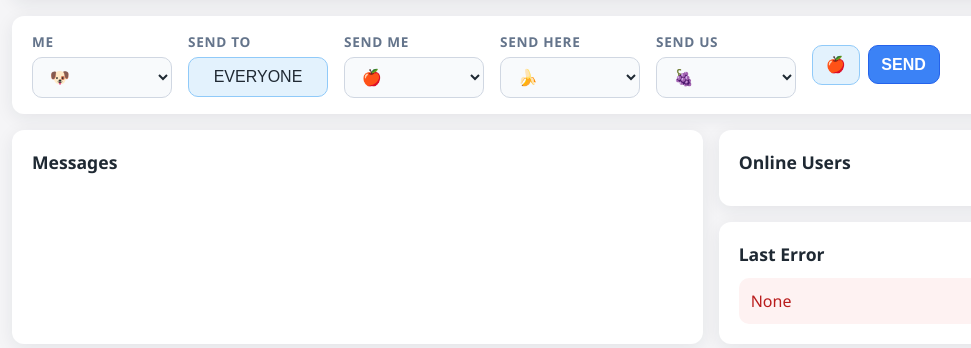
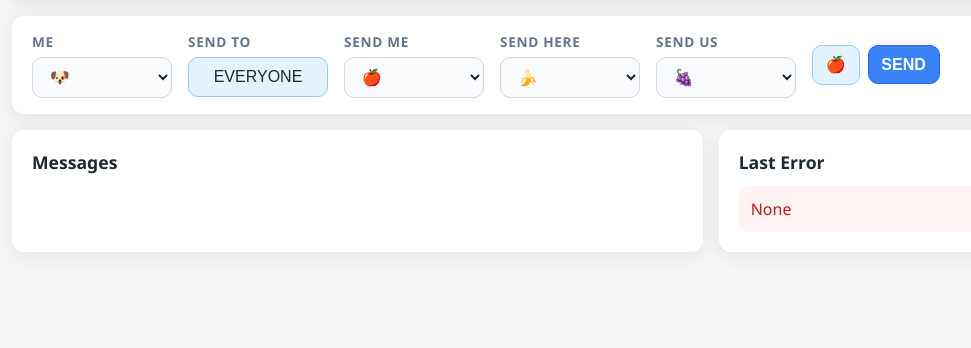
Before and after one commit to pjsousa/hello_stomp_live, a Spring Boot app: page / in a window 1280 px wide. Shown: the part 91-439 px from the top of the page, without its empty margins (102-1073 px from the left). Run offline with Spring Boot 4, Linux system fonts and the light colour scheme; some of the project's set-up classes (security, data sources, template engines, error pages and the like) are left out, and stand-ins take their place; some libraries are stand-ins or nearby versions.

Commit message:
Remove unused online user list rendering
Co-authored-by: pjgs.sousa <pjgs.sousa@gmail.com>

```diff
--- a/src/main/resources/static/app.js
+++ b/src/main/resources/static/app.js
@@ -14,7 +14,6 @@ const elements = {
     messageButton: document.getElementById("messageButton"),
     sendButton: document.getElementById("sendButton"),
     messagesPane: document.getElementById("messagesPane"),
-    onlineList: document.getElementById("onlineList"),
     errorBox: document.getElementById("errorBox"),
     connectionStatus: document.getElementById("connectionStatus")
 };
@@ -175,7 +174,6 @@ function subscribeStaticTopics() {
         const payload = JSON.parse(messageFrame.body);
         if (Array.isArray(payload.users)) {
             onlineUsers = payload.users;
-            renderOnlineUsers();
             updateSendToTargets();
         }
     });
@@ -327,7 +325,6 @@ function applySnapshot(snapshot) {
     }
     if (Array.isArray(snapshot.onlineUsers)) {
         onlineUsers = snapshot.onlineUsers;
-        renderOnlineUsers();
         updateSendToTargets();
     }
     if (Array.isArray(snapshot.recentMessages)) {
@@ -392,23 +389,6 @@ function formattedTime(instantString) {
     return date.toLocaleTimeString([], {hour: "2-digit", minute: "2-digit", second: "2-digit"});
 }
 
-function renderOnlineUsers() {
-    elements.onlineList.innerHTML = "";
-    if (!onlineUsers.length) {
-        const span = document.createElement("div");
-        span.classList.add("tag");
-        span.textContent = "No users";
-        elements.onlineList.appendChild(span);
-        return;
-    }
-    onlineUsers.forEach(user => {
-        const span = document.createElement("div");
-        span.classList.add("tag");
-        span.textContent = user;
-        elements.onlineList.appendChild(span);
-    });
-}
-
 function updateSendToTargets() {
     const nextTargets = [EVERYONE, ...onlineUsers.filter(Boolean)];
     const currentTarget = sendTargets[sendTargetIndex] ?? EVERYONE;
--- a/src/main/resources/static/index.html
+++ b/src/main/resources/static/index.html
@@ -49,10 +49,6 @@
 
     <section class="side-panel">
         <div class="panel-section">
-            <h2>Online Users</h2>
-            <div id="onlineList" class="tags"></div>
-        </div>
-        <div class="panel-section">
             <h2>Last Error</h2>
             <div id="errorBox" class="error-box">None</div>
         </div>
```
